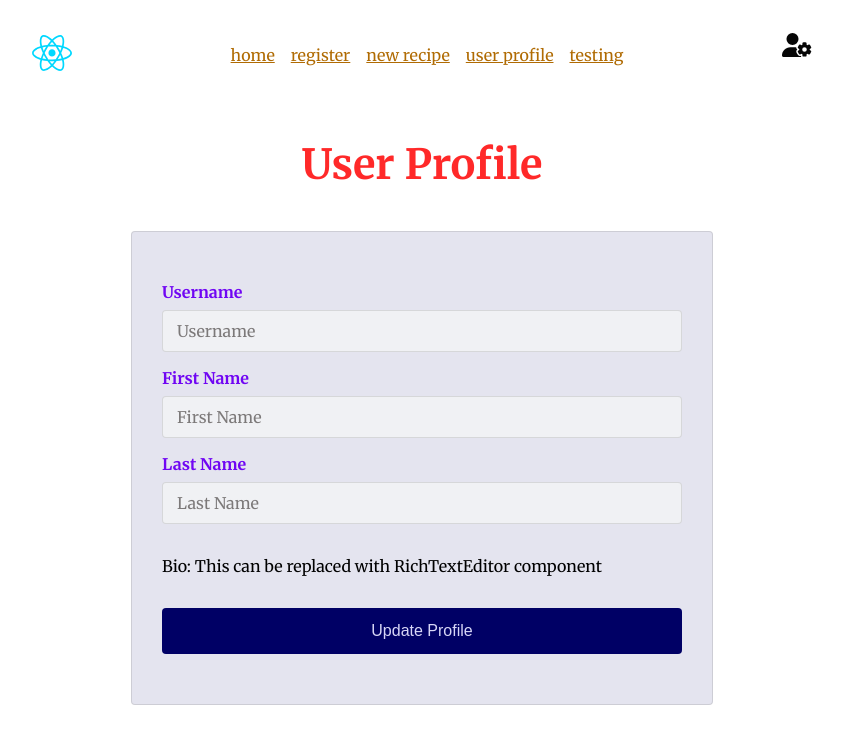
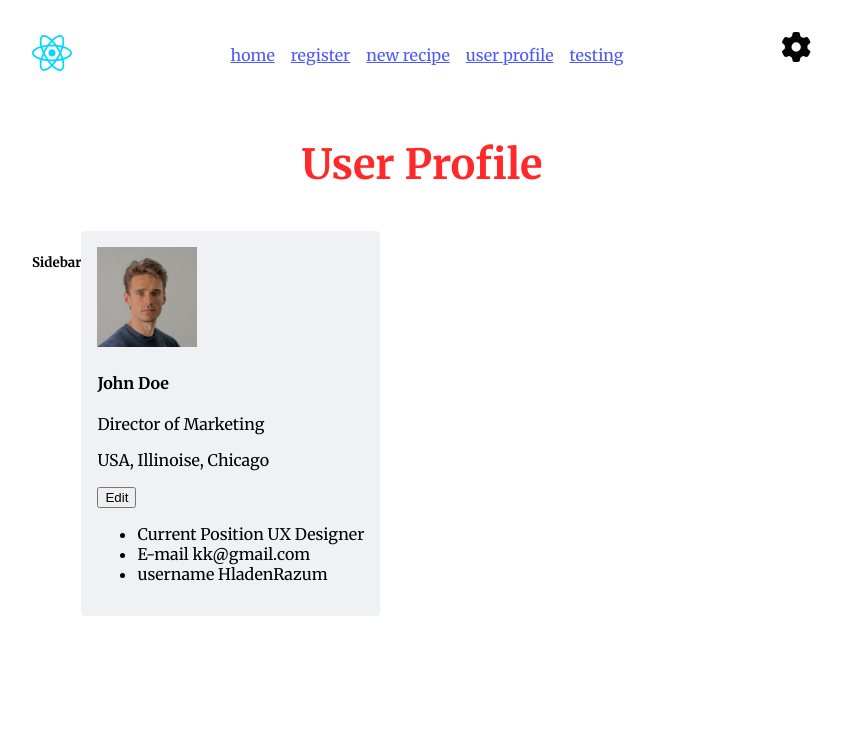
Before and after one commit to HladenRazum/vite-react-meals-frontend, a React (Vite) app: page /user-profile/999 in a window 1280 px wide. Shown: the top 744 px of the page, without its empty margins (218-1061 px from the left). Built offline with nearby package versions, Linux system fonts and the light colour scheme.

Commit message:
added UserProfile components

```diff
--- a/src/features/ThemeSwitch/ThemeSwitch.tsx
+++ b/src/features/ThemeSwitch/ThemeSwitch.tsx
@@ -25,8 +25,8 @@ const ThemeSwitch: React.FC = () => {
             className={classes["switch-theme-button"]}
             onClick={toggleVisible}
          >
-            <svg xmlns="http://www.w3.org/2000/svg" viewBox="0 0 640 512">
-               <path d="M224 0a128 128 0 1 1 0 256A128 128 0 1 1 224 0zM178.3 304h91.4c11.8 0 23.4 1.2 34.5 3.3c-2.1 18.5 7.4 35.6 21.8 44.8c-16.6 10.6-26.7 31.6-20 53.3c4 12.9 9.4 25.5 16.4 37.6s15.2 23.1 24.4 33c15.7 16.9 39.6 18.4 57.2 8.7v.9c0 9.2 2.7 18.5 7.9 26.3H29.7C13.3 512 0 498.7 0 482.3C0 383.8 79.8 304 178.3 304zM436 218.2c0-7 4.5-13.3 11.3-14.8c10.5-2.4 21.5-3.7 32.7-3.7s22.2 1.3 32.7 3.7c6.8 1.5 11.3 7.8 11.3 14.8v30.6c7.9 3.4 15.4 7.7 22.3 12.8l24.9-14.3c6.1-3.5 13.7-2.7 18.5 2.4c7.6 8.1 14.3 17.2 20.1 27.2s10.3 20.4 13.5 31c2.1 6.7-1.1 13.7-7.2 17.2l-25 14.4c.4 4 .7 8.1 .7 12.3s-.2 8.2-.7 12.3l25 14.4c6.1 3.5 9.2 10.5 7.2 17.2c-3.3 10.6-7.8 21-13.5 31s-12.5 19.1-20.1 27.2c-4.8 5.1-12.5 5.9-18.5 2.4l-24.9-14.3c-6.9 5.1-14.3 9.4-22.3 12.8l0 30.6c0 7-4.5 13.3-11.3 14.8c-10.5 2.4-21.5 3.7-32.7 3.7s-22.2-1.3-32.7-3.7c-6.8-1.5-11.3-7.8-11.3-14.8V454.8c-8-3.4-15.6-7.7-22.5-12.9l-24.7 14.3c-6.1 3.5-13.7 2.7-18.5-2.4c-7.6-8.1-14.3-17.2-20.1-27.2s-10.3-20.4-13.5-31c-2.1-6.7 1.1-13.7 7.2-17.2l24.8-14.3c-.4-4.1-.7-8.2-.7-12.4s.2-8.3 .7-12.4L343.8 325c-6.1-3.5-9.2-10.5-7.2-17.2c3.3-10.6 7.7-21 13.5-31s12.5-19.1 20.1-27.2c4.8-5.1 12.4-5.9 18.5-2.4l24.8 14.3c6.9-5.1 14.5-9.4 22.5-12.9V218.2zm92.1 133.5a48.1 48.1 0 1 0 -96.1 0 48.1 48.1 0 1 0 96.1 0z" />
+            <svg xmlns="http://www.w3.org/2000/svg" viewBox="0 0 512 512">
+               <path d="M481.9 166.6c3.2 8.7 .5 18.4-6.4 24.6l-30.9 28.1c-7.7 7.1-11.4 17.5-10.9 27.9c.1 2.9 .2 5.8 .2 8.8s-.1 5.9-.2 8.8c-.5 10.5 3.1 20.9 10.9 27.9l30.9 28.1c6.9 6.2 9.6 15.9 6.4 24.6c-4.4 11.9-9.7 23.3-15.8 34.3l-4.7 8.1c-6.6 11-14 21.4-22.1 31.2c-5.9 7.2-15.7 9.6-24.5 6.8l-39.7-12.6c-10-3.2-20.8-1.1-29.7 4.6c-4.9 3.1-9.9 6.1-15.1 8.7c-9.3 4.8-16.5 13.2-18.8 23.4l-8.9 40.7c-2 9.1-9 16.3-18.2 17.8c-13.8 2.3-28 3.5-42.5 3.5s-28.7-1.2-42.5-3.5c-9.2-1.5-16.2-8.7-18.2-17.8l-8.9-40.7c-2.2-10.2-9.5-18.6-18.8-23.4c-5.2-2.7-10.2-5.6-15.1-8.7c-8.8-5.7-19.7-7.8-29.7-4.6L69.1 425.9c-8.8 2.8-18.6 .3-24.5-6.8c-8.1-9.8-15.5-20.2-22.1-31.2l-4.7-8.1c-6.1-11-11.4-22.4-15.8-34.3c-3.2-8.7-.5-18.4 6.4-24.6l30.9-28.1c7.7-7.1 11.4-17.5 10.9-27.9c-.1-2.9-.2-5.8-.2-8.8s.1-5.9 .2-8.8c.5-10.5-3.1-20.9-10.9-27.9L8.4 191.2c-6.9-6.2-9.6-15.9-6.4-24.6c4.4-11.9 9.7-23.3 15.8-34.3l4.7-8.1c6.6-11 14-21.4 22.1-31.2c5.9-7.2 15.7-9.6 24.5-6.8l39.7 12.6c10 3.2 20.8 1.1 29.7-4.6c4.9-3.1 9.9-6.1 15.1-8.7c9.3-4.8 16.5-13.2 18.8-23.4l8.9-40.7c2-9.1 9-16.3 18.2-17.8C213.3 1.2 227.5 0 242 0s28.7 1.2 42.5 3.5c9.2 1.5 16.2 8.7 18.2 17.8l8.9 40.7c2.2 10.2 9.4 18.6 18.8 23.4c5.2 2.7 10.2 5.6 15.1 8.7c8.8 5.7 19.7 7.7 29.7 4.6l39.7-12.6c8.8-2.8 18.6-.3 24.5 6.8c8.1 9.8 15.5 20.2 22.1 31.2l4.7 8.1c6.1 11 11.4 22.4 15.8 34.3zM242 336a80 80 0 1 0 0-160 80 80 0 1 0 0 160z" />
             </svg>
          </button>
          {isVisible && (
--- /dev/null
+++ b/src/pages/UserProfile/UserProfile.module.scss
@@ -0,0 +1,3 @@
+.UserProfile {
+   display: flex;
+}
--- a/src/pages/UserProfile/UserProfile.tsx
+++ b/src/pages/UserProfile/UserProfile.tsx
@@ -1,12 +1,15 @@
 import PageWrapper from "../../components/Layout/PageWrapper/PageWrapper";
-import UserProfileForm from "./components/UserProfileForm";
+import PersonalDetails from "./components/PersonalDetails/PersonalDetails";
+import SideBar from "./components/SideBar/SideBar";
+import classes from "./UserProfile.module.scss";
 
 const UserProfile: React.FC = () => {
    return (
       <PageWrapper title="User Profile">
-         <main>
-            <UserProfileForm />
-         </main>
+         <div className={classes.UserProfile}>
+            <SideBar />
+            <PersonalDetails />
+         </div>
       </PageWrapper>
    );
 };
--- /dev/null
+++ b/src/pages/UserProfile/components/PersonalDetails/PersonalDetails.module.scss
@@ -0,0 +1,5 @@
+.PersonalDetails {
+   background-color: var(--secondary-bgColor);
+   border-radius: var(--border-radius);
+   padding: var(--spacing-md);
+}
--- /dev/null
+++ b/src/pages/UserProfile/components/PersonalDetails/PersonalDetails.tsx
@@ -0,0 +1,14 @@
+import PersonalDetailsHeader from "./PersonalDetailsHeader/PersonalDetailsHeader";
+import classes from "./PersonalDetails.module.scss";
+import PersonalDetailsList from "./PersonalDetailsList/PersonalDetailsList";
+
+const PersonalDetails: React.FC = () => {
+   return (
+      <section className={classes.PersonalDetails}>
+         <PersonalDetailsHeader />
+         <PersonalDetailsList />
+      </section>
+   );
+};
+
+export default PersonalDetails;
--- /dev/null
+++ b/src/pages/UserProfile/components/PersonalDetails/PersonalDetailsHeader/PersonalDetailsHeader.tsx
@@ -0,0 +1,17 @@
+import userProfileImage from "../../../../../assets/user-profile.jpg";
+
+const PersonalDetailsHeader: React.FC = () => {
+   return (
+      <header>
+         <img src={userProfileImage} width={100} />
+         <div>
+            <h4>John Doe</h4>
+            <span>Director of Marketing</span>
+            <p>USA, Illinoise, Chicago</p>
+         </div>
+         <button>Edit</button>
+      </header>
+   );
+};
+
+export default PersonalDetailsHeader;
--- /dev/null
+++ b/src/pages/UserProfile/components/PersonalDetails/PersonalDetailsList/PersonalDetailsList.tsx
@@ -0,0 +1,19 @@
+const PersonalDetailsList: React.FC = () => {
+   return (
+      <div>
+         <ul>
+            <li>
+               <span>Current Position</span> UX Designer
+            </li>
+            <li>
+               <span>E-mail</span> kk@gmail.com
+            </li>
+            <li>
+               <span>username</span> HladenRazum
+            </li>
+         </ul>
+      </div>
+   );
+};
+
+export default PersonalDetailsList;
--- /dev/null
+++ b/src/pages/UserProfile/components/SideBar/SideBar.tsx
@@ -0,0 +1,9 @@
+const SideBar: React.FC = () => {
+   return (
+      <aside>
+         <h5>Sidebar</h5>
+      </aside>
+   );
+};
+
+export default SideBar;
--- a/src/pages/UserProfile/components/UserProfileForm.tsx
+++ /dev/null
@@ -1,57 +0,0 @@
-import { yupResolver } from "@hookform/resolvers/yup";
-import { useForm, SubmitHandler } from "react-hook-form";
-import ReactFormInput from "../../../components/ReactFormInput/ReactFormInput";
-import { UserProfileFormData, validationSchema } from "./validationSchema";
-
-const UserProfileForm: React.FC = () => {
-   const {
-      register,
-      handleSubmit,
-      formState: { errors },
-   } = useForm<UserProfileFormData>({
-      resolver: yupResolver(validationSchema),
-   });
-
-   const onSubmit: SubmitHandler<UserProfileFormData> = ({
-      username,
-      firstName,
-      lastName,
-   }) => {
-      console.log({ username, firstName, lastName });
-   };
-
-   return (
-      <div>
-         <form className="form wide" onSubmit={handleSubmit(onSubmit)}>
-            <ReactFormInput
-               id="username"
-               name="username"
-               label="Username"
-               register={register}
-               error={errors.username}
-            />
-
-            <ReactFormInput
-               id="first-name"
-               name="firstName"
-               label="First Name"
-               register={register}
-               error={errors.firstName}
-            />
-
-            <ReactFormInput
-               id="last-name"
-               name="lastName"
-               label="Last Name"
-               register={register}
-               error={errors.lastName}
-            />
-
-            <p>Bio: This can be replaced with RichTextEditor component</p>
-            <button type="submit">Update Profile</button>
-         </form>
-      </div>
-   );
-};
-
-export default UserProfileForm;
--- a/src/pages/UserProfile/components/validationSchema.ts
+++ /dev/null
@@ -1,9 +0,0 @@
-import * as yup from "yup";
-
-export const validationSchema = yup.object({
-   username: yup.string().required("Username is required"),
-   firstName: yup.string(),
-   lastName: yup.string(),
-});
-
-export type UserProfileFormData = yup.InferType<typeof validationSchema>;
--- a/src/styles/_palette.css
+++ b/src/styles/_palette.css
@@ -36,15 +36,15 @@
    --icon-fillColor: var(--black);
    --accent-color: #ffc600;
    --inactive-color: #d5d5d5;
-   --navLink-color: #b06b03;
-   --navLink-hover-color: #ff9700;
+   --navLink-color: #4b59fa;
+   --navLink-hover-color: #121a71;
    --label-textColor: rgb(112 6 243);
 }
 
 :root .dark {
-   --primary-bgColor: #27272a;
+   --primary-bgColor: #1a1a1a;
    --primary-textColor: #d7dac0;
-   --secondary-bgColor: #161414;
+   --secondary-bgColor: #2c2c2c;
    --paper-bgColor: var(--black);
    --error-textColor: var(--lightRed);
    --error-bgColor: var(--darkRed);
@@ -60,9 +60,9 @@
    --icon-fillColor: rgb(24, 225, 247);
    --accent-color: #45b800;
    --inactive-color: #515454;
-   --navLink-color: #c733a9;
+   --navLink-color: #ff579a;
    --navLink-hover-color: #ff15d0;
-   --label-textColor: #6a7dff;
+   --label-textColor: #00bbff;
 }
 
 :root .high-contrast {
```
Also changed, not shown: src/assets/user-gear-solid.svg (deleted), src/assets/user-profile.jpg (added).
